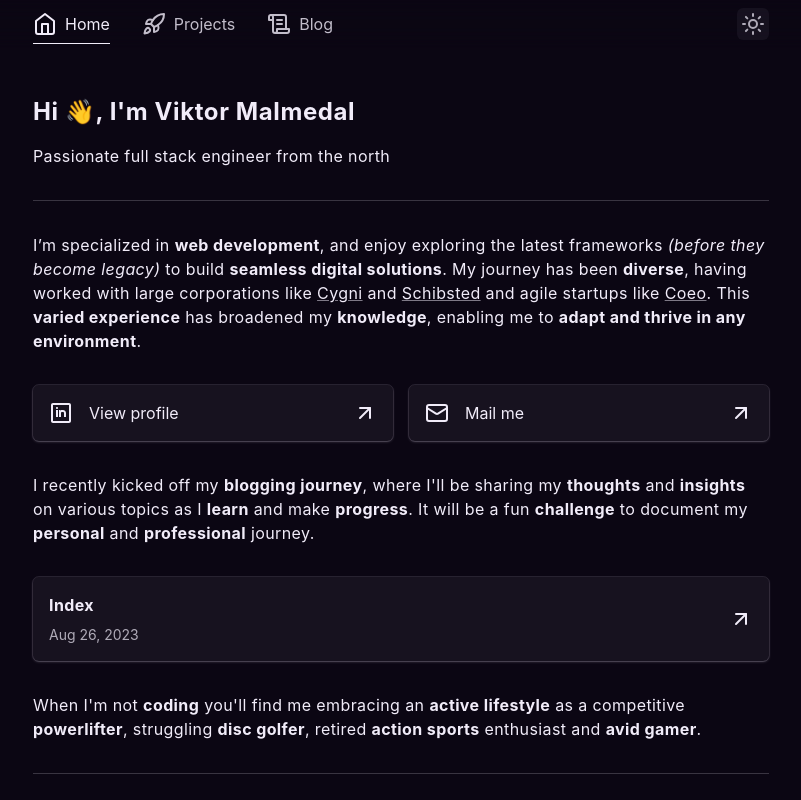
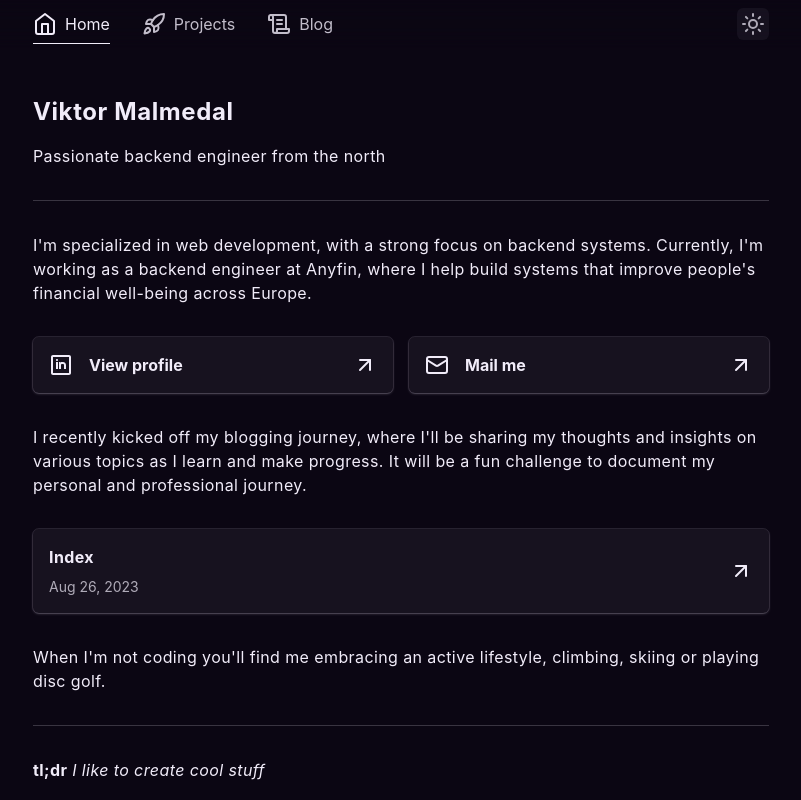
Before and after one commit to JohnVicke/malmedal.dev, an Astro site: page / in a window 1280 px wide. Shown: the top 800 px of the page, without its empty margins (239-1040 px from the left). Built offline with nearby package versions, Linux system fonts and the light colour scheme; Astro itself is replaced by a stand-in of ours; some packages are replaced by stand-ins of ours.

Commit message:
modify landing page

```diff
--- a/src/pages/index.astro
+++ b/src/pages/index.astro
@@ -1,6 +1,5 @@
 ---
 import { Icons } from "@/components/Icons";
-import Link from "@/components/Link";
 import Text from "@/components/Text";
 
 import MainLayout from "../layouts/MainLayout.astro";
@@ -14,75 +13,74 @@ export const prerender = true;
 const indexPost = await getEntryBySlug("blog", "index");
 
 const title = "viktor • home";
+
+const content = {
+  intro: {
+    name: "Viktor Malmedal",
+    tagline: "Passionate backend engineer from the north",
+  },
+  background: {
+    main: `I'm specialized in web development, with a strong focus on backend systems. Currently, I'm working as a backend engineer at Anyfin, where I help build systems that improve people's financial well-being across Europe.`,
+    experience: `My journey has been diverse, having worked with large corporations like Cygni and Schibsted, agile startups like Coeo, and now contributing to Anyfin's mission of transforming financial services. This varied experience has broadened my knowledge, enabling me to adapt and thrive in any environment.`,
+  },
+  socialLinks: [
+    {
+      href: "https://www.linkedin.com/in/viktor-malmedal",
+      icon: "linkedIn",
+      text: "View profile",
+    },
+    {
+      href: "mailto:viktor@malmedal.dev",
+      icon: "mail",
+      text: "Mail me",
+    },
+  ],
+  blog: {
+    intro: `I recently kicked off my blogging journey, where I'll be sharing my thoughts and insights on various topics as I learn and make progress. It will be a fun challenge to document my personal and professional journey.`,
+  },
+  personal: {
+    activities: `When I'm not coding you'll find me embracing an active lifestyle, climbing, skiing or playing disc golf.`,
+  },
+  tldr: "I like to create cool stuff",
+};
 ---
 
 <MainLayout title={title}>
   <Text level="h1">
-    Hi 👋, <br class="block sm:hidden" /> I'm Viktor Malmedal
+    {content.intro.name}
   </Text>
   <div class="flex flex-col gap-y-8">
-    <Text>Passionate full stack engineer from the north</Text>
+    <Text>{content.intro.tagline}</Text>
     <div class="border-b border-b-foreground/20 w-full"></div>
     <Text>
-      I’m specialized in <b>web development</b>, and enjoy exploring the latest
-      frameworks <i>(before they become legacy)</i> to build <b
-        >seamless digital solutions</b
-      >. My journey has been <b>diverse</b>, having worked with large
-      corporations like
-      <Link href="https://cygni.se/" children="Cygni" />
-       and <Link href="https://schibsted.com/" children="Schibsted" /> and agile
-      startups like <Link href="https://en.coeo.events/" children="Coeo" />.
-      This <b>varied experience</b> has broadened my <b>knowledge</b>, enabling
-      me to <b>adapt and thrive in any environment</b>.
+      {content.background.main}
     </Text>
     <div class="w-full gap-4 flex flex-col sm:flex-row justify-center">
+      {content.socialLinks.map(({ href, icon, text }) => (
           <a
             target="_blank"
             rel="noopener noreferrer"
-        class={cn(button, "gap-4 inline-flex justify-between")}
-        href="https://www.linkedin.com/in/viktor-malmedal"
+            class={cn(button, "gap-4 inline-flex justify-between font-bold")}
+            href={href}
           >
             <div class="flex gap-x-4">
-          <Icons.linkedIn />
-           View profile
+              <Icons[icon] />
+              {text}
             </div>
             <Icons.arrowUpRight className="min-w-8" />
           </a>
-      <a
-        target="_blank"
-        rel="noopener noreferrer"
-        class={cn(button, "gap-4 inline-flex justify-between")}
-        href="mailto:viktor@malmedal.dev"
-      >
-        <div class="flex gap-x-4">
-          <Icons.mail />
-           Mail me
-        </div>
-        <Icons.arrowUpRight className="min-w-8" />
-      </a>
+        ))}
     </div>
     <Text>
-      I recently kicked off my <b>blogging journey</b>, where I'll be sharing my
-
-
-      <b>thoughts</b> and <b>insights</b> on various topics as I <b>learn</b>
-       and make
-      <b>progress</b>. It will be a fun <b>challenge</b> to document my <b
-        >personal</b
-      > and <b>professional</b> journey.
+      {content.blog.intro}
     </Text>
     <PostPreview post={{ ...indexPost.data, slug: "index" }} />
     <Text>
-      When I'm not <b>coding</b> you'll find me embracing an <b
-        >active lifestyle</b
-      > as a competitive <b>powerlifter</b>, struggling <b>disc golfer</b>,
-      retired <b>action sports</b>
-       enthusiast and <b>avid gamer</b>.
+      {content.personal.activities}
     </Text>
     <div class="border-b border-b-foreground/20 w-full"></div>
     <Text className="italic">
-      <span class="font-bold not-italic">tl;dr</span> I like to create cool
-      stuff
+      <span class="font-bold not-italic">tl;dr</span>{" "} {content.tldr}
     </Text>
   </div>
 </MainLayout>
```
Lines whose indentation alone changed are shown as unchanged.
